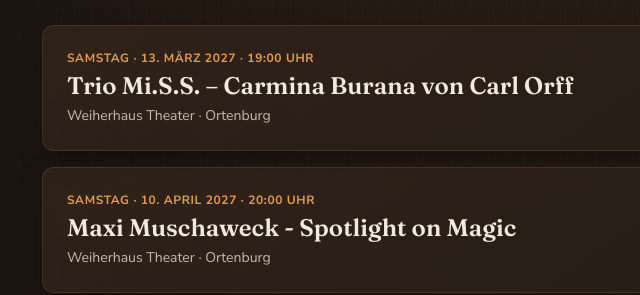
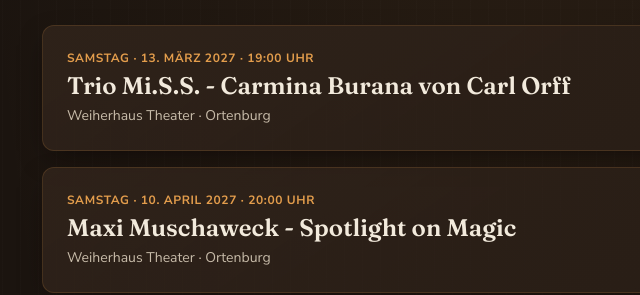
Before and after one commit to norbgali85-Nuc/weiherhaus-theater, a plain HTML site: page index.html in a window 1280 px wide. Shown: the part 772-1067 px from the top of the page, 106-746 px from the left. Drawn offline with nearby package versions, Linux system fonts and the light colour scheme.

Commit message:
Fix hyphen in event title formatting

```diff
--- a/index.html
+++ b/index.html
@@ -160,7 +160,7 @@
           <div class="text-xs uppercase tracking-wider text-[#e39d4c] font-bold">
             Samstag · 13. März 2027 · 19:00 Uhr
           </div>
-          <h3 class="text-2xl font-semibold mt-1 text-[#f2eadc]">Trio Mi.S.S. – Carmina Burana von Carl Orff</h3>
+          <h3 class="text-2xl font-semibold mt-1 text-[#f2eadc]">Trio Mi.S.S. - Carmina Burana von Carl Orff</h3>
           <p class="text-sm text-[#c7bba9] mt-1">
             Weiherhaus Theater · Ortenburg
           </p>
```
